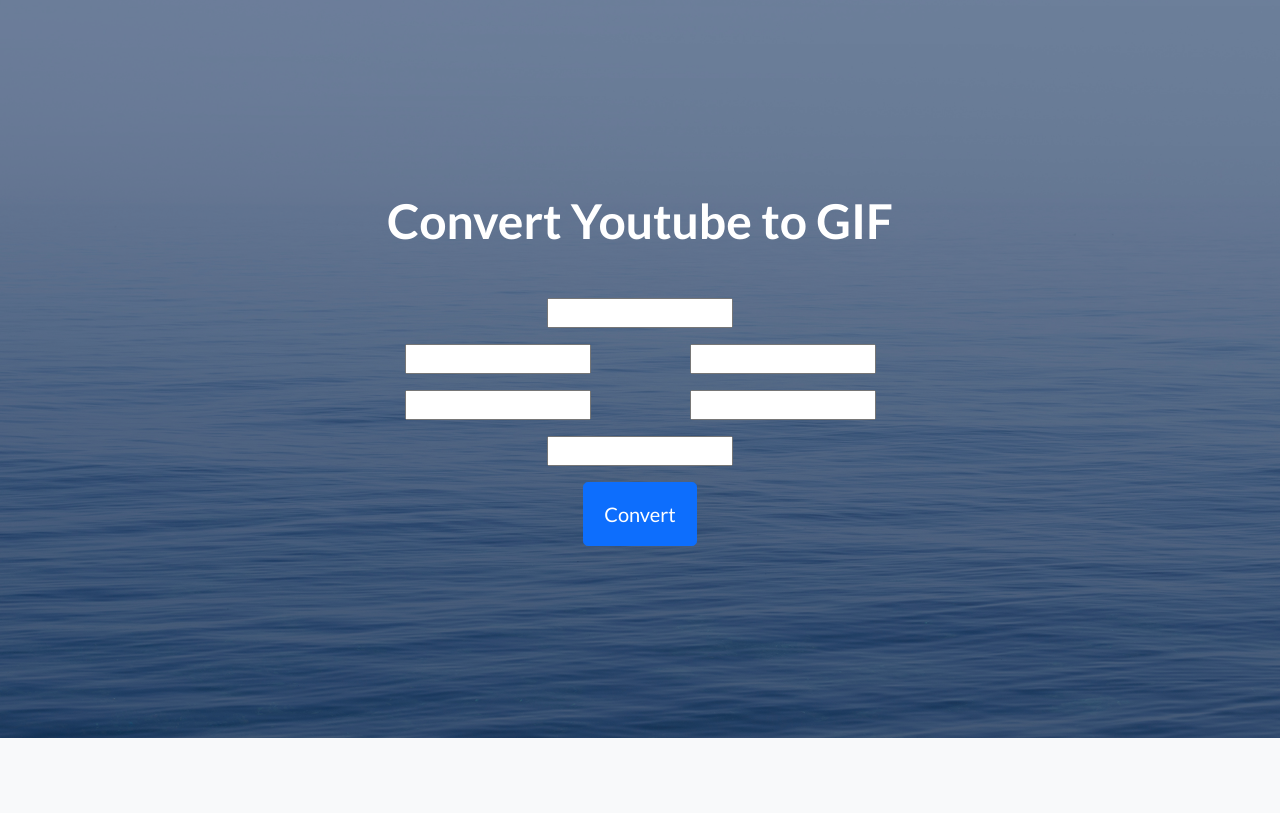
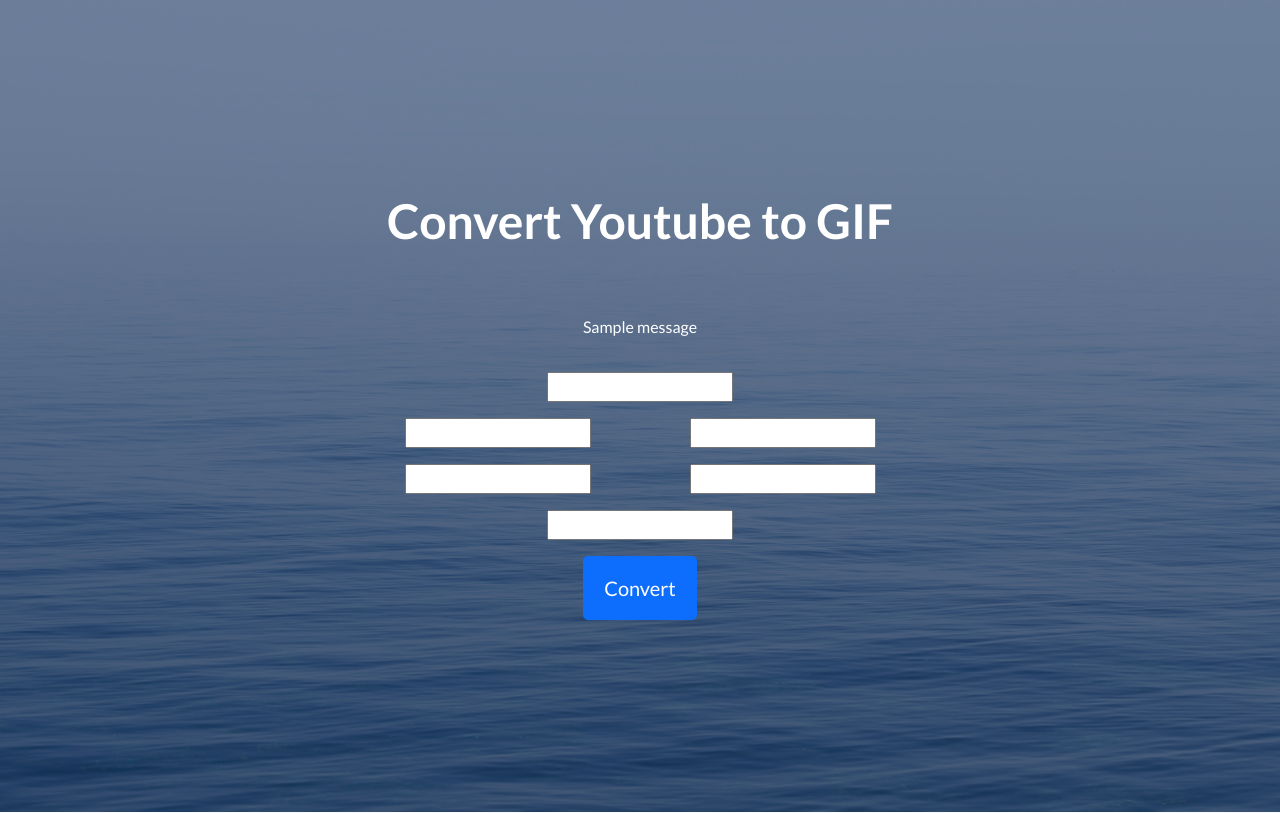
Before and after one commit to CSID-DGU/2022-1-OSSProj-JOJO-2, a Django app: template OSSP_GIF/gif_to_mp4/templates/gif_to_mp4/index.html in a window 1280 px wide. Shown: the part 64-877 px from the top of the page. Run offline with Django 3.2, Linux system fonts and the light colour scheme; the template is opened without the code that fills it, so the values that code supplies are empty, except form fields; tables that the repository leaves empty hold one stand-in row (values such as "Sample post"); one stand-in notice (Sample message) is shown; form fields are guessed from the names that the template uses; some libraries are stand-ins or nearby versions.

Commit message:
Add alert message

```diff
--- a/OSSP_GIF/gif_to_mp4/templates/gif_to_mp4/index.html
+++ b/OSSP_GIF/gif_to_mp4/templates/gif_to_mp4/index.html
@@ -49,6 +49,22 @@
                             <!-- To make this form functional, sign up at-->
                             <!-- https://startbootstrap.com/solution/contact-forms-->
                             <!-- to get an API token!-->
+                            {% if messages %}
+
+                            <div class="messages">
+
+                                {% for message in messages %}
+
+                                <div class="alert alert-{% if message.tag %}{{ message.tags }}{% endif %}" role="alert">
+
+                                    {{ message }}
+
+                                </div>
+
+                                {% endfor %}
+
+                            </div>
+                            {% endif %}
                             <form method="post" class="form-subscribe" id="contactForm" data-sb-form-api-token="API_TOKEN">
                                 {% csrf_token %}
                                 <!-- Youtube link input-->
```
Also changed, not shown: OSSP_GIF/gif_to_mp4/views.py (+5 -5 lines).
